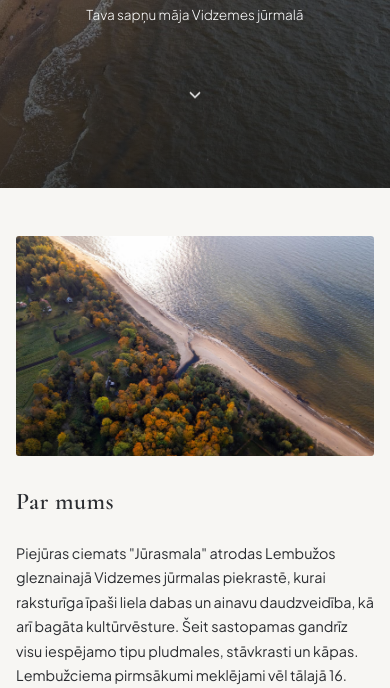
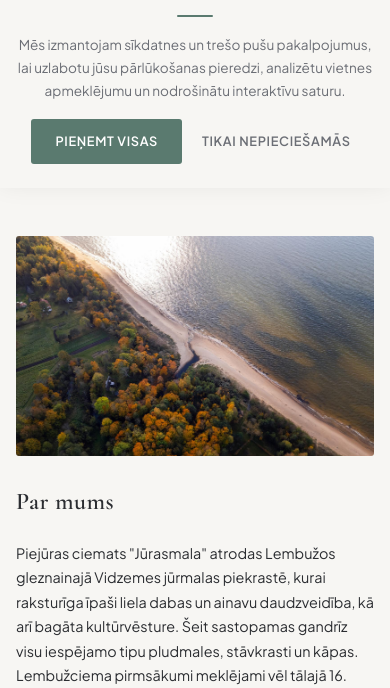
Before and after one commit to kilupskalvis/jurasmala, a plain HTML site: page index.html in a window 390 px wide. Shown: the part 656-1344 px from the top of the page. Drawn offline with Linux system fonts and the light colour scheme.

Commit message:
feat: add Meta Pixel with GDPR cookie consent banner and fix mobile nav text color

```diff
--- a/index.html
+++ b/index.html
@@ -305,6 +305,17 @@
       <img class="lightbox-img" src="" alt="" />
     </div>
 
+    <div class="consent-banner" id="consentBanner" role="dialog" aria-label="Cookie consent">
+      <div class="consent-inner">
+        <div class="consent-accent"></div>
+        <p class="consent-text" data-translate="consent-text">Mēs izmantojam sīkdatnes un trešo pušu pakalpojumus, lai uzlabotu jūsu pārlūkošanas pieredzi, analizētu vietnes apmeklējumu un nodrošinātu interaktīvu saturu.</p>
+        <div class="consent-actions">
+          <button class="consent-btn consent-btn--accept" id="consentAccept" data-translate="consent-accept">Pieņemt visas</button>
+          <button class="consent-btn consent-btn--decline" id="consentDecline" data-translate="consent-decline">Tikai nepieciešamās</button>
+        </div>
+      </div>
+    </div>
+
     <script src="script.js"></script>
   </body>
 </html>
--- a/script.js
+++ b/script.js
@@ -45,7 +45,11 @@ const translations = {
     'social-title': 'Sekojiet mums',
     'copyright': 'Visas tiesības aizsargātas © 2026 jurasmala.lv',
     'map-load-text': 'Noklikšķiniet, lai ielādētu karti',
-    'map-load-note': 'Tiks ielādēts Google Maps'
+    'map-load-note': 'Tiks ielādēts Google Maps',
+    'consent-title': 'Privātuma iestatījumi',
+    'consent-text': 'Mēs izmantojam sīkdatnes un trešo pušu pakalpojumus, lai uzlabotu jūsu pārlūkošanas pieredzi, analizētu vietnes apmeklējumu un nodrošinātu interaktīvu saturu.',
+    'consent-accept': 'Pieņemt visas',
+    'consent-decline': 'Tikai nepieciešamās'
   },
   en: {
     'nav-about': 'About Us',
@@ -87,7 +91,11 @@ const translations = {
     'social-title': 'Follow Us',
     'copyright': 'All rights reserved © 2026 jurasmala.lv',
     'map-load-text': 'Click to load map',
-    'map-load-note': 'Google Maps will be loaded'
+    'map-load-note': 'Google Maps will be loaded',
+    'consent-title': 'Privacy Settings',
+    'consent-text': 'We use cookies and third-party services to improve your browsing experience, analyze site traffic, and provide interactive content.',
+    'consent-accept': 'Accept all',
+    'consent-decline': 'Essential only'
   },
   ru: {
     'nav-about': 'О нас',
@@ -129,7 +137,11 @@ const translations = {
     'social-title': 'Следите за нами',
     'copyright': 'Все права защищены © 2026 jurasmala.lv',
     'map-load-text': 'Нажмите, чтобы загрузить карту',
-    'map-load-note': 'Будет загружен Google Maps'
+    'map-load-note': 'Будет загружен Google Maps',
+    'consent-title': 'Настройки конфиденциальности',
+    'consent-text': 'Мы используем файлы cookie и сторонние сервисы для улучшения вашего опыта просмотра, анализа посещаемости сайта и предоставления интерактивного контента.',
+    'consent-accept': 'Принять все',
+    'consent-decline': 'Только необходимые'
   }
 };
 
@@ -345,14 +357,6 @@ function initMap() {
   const placeholder = document.getElementById('mapPlaceholder');
   if (!placeholder) return;
 
-  function loadMap() {
-    placeholder.innerHTML = `<iframe
-      src="https://www.google.com/maps/embed?pb=!1m14!1m12!1m3!1d4727.158869393929!2d24.3941950789476!3d57.4670815960261!2m3!1f0!2f0!3f0!3m2!1i1024!2i768!4f13.1!5e1!3m2!1sen!2sus!4v1753264332454!5m2!1sen!2sus"
-      width="100%" height="400" style="border:0; border-radius:12px;"
-      allowfullscreen loading="lazy" referrerpolicy="no-referrer-when-downgrade"></iframe>`;
-    placeholder.classList.add('map-loaded');
-  }
-
   placeholder.addEventListener('click', loadMap);
   placeholder.addEventListener('keydown', e => {
     if (e.key === 'Enter' || e.key === ' ') {
@@ -512,6 +516,70 @@ function initRoomGallery() {
   updateArrows();
 }
 
+/* --- Cookie Consent & Meta Pixel --- */
+function loadMetaPixel() {
+  !function(f,b,e,v,n,t,s)
+  {if(f.fbq)return;n=f.fbq=function(){n.callMethod?
+  n.callMethod.apply(n,arguments):n.queue.push(arguments)};
+  if(!f._fbq)f._fbq=n;n.push=n;n.loaded=!0;n.version='2.0';
+  n.queue=[];t=b.createElement(e);t.async=!0;
+  t.src=v;s=b.getElementsByTagName(e)[0];
+  s.parentNode.insertBefore(t,s)}(window, document,'script',
+  'https://connect.facebook.net/en_US/fbevents.js');
+  fbq('init', '634309711849349');
+  fbq('track', 'PageView');
+}
+
+function loadMap() {
+  var placeholder = document.getElementById('mapPlaceholder');
+  if (!placeholder || placeholder.classList.contains('map-loaded')) return;
+  placeholder.innerHTML = '<iframe src="https://www.google.com/maps/embed?pb=!1m14!1m12!1m3!1d4727.158869393929!2d24.3941950789476!3d57.4670815960261!2m3!1f0!2f0!3f0!3m2!1i1024!2i768!4f13.1!5e1!3m2!1sen!2sus!4v1753264332454!5m2!1sen!2sus" width="100%" height="400" style="border:0; border-radius:12px;" allowfullscreen loading="lazy" referrerpolicy="no-referrer-when-downgrade"></iframe>';
+  placeholder.classList.add('map-loaded');
+}
+
+function initCookieConsent() {
+  var banner = document.getElementById('consentBanner');
+  var acceptBtn = document.getElementById('consentAccept');
+  var declineBtn = document.getElementById('consentDecline');
+  if (!banner || !acceptBtn || !declineBtn) return;
+
+  var consent = localStorage.getItem('cookie-consent');
+
+  if (consent === 'accepted') {
+    loadMetaPixel();
+    loadMap();
+    return;
+  }
+
+  if (consent === 'essential') {
+    loadMap();
+    return;
+  }
+
+  banner.classList.add('active');
+
+  function hideBanner() {
+    banner.classList.add('consent-banner--hiding');
+    setTimeout(function() {
+      banner.classList.remove('active');
+      banner.classList.remove('consent-banner--hiding');
+    }, 350);
+  }
+
+  acceptBtn.addEventListener('click', function() {
+    localStorage.setItem('cookie-consent', 'accepted');
+    hideBanner();
+    loadMetaPixel();
+    loadMap();
+  });
+
+  declineBtn.addEventListener('click', function() {
+    localStorage.setItem('cookie-consent', 'essential');
+    hideBanner();
+    loadMap();
+  });
+}
+
 /* --- Init All --- */
 document.addEventListener('DOMContentLoaded', () => {
   updateMobileLangButtons('lv');
@@ -523,6 +591,7 @@ document.addEventListener('DOMContentLoaded', () => {
   initScrollReveal();
   initImageLoading();
   initMap();
+  initCookieConsent();
   initLightbox();
   initPlotFilters();
   initRoomGallery();
--- a/styles.css
+++ b/styles.css
@@ -1,16 +1,13 @@
-/* ============================================================
-   JŪRASMALA — Nordic Coastal Luxury
-   Static site styles. No build step. GitHub Pages compatible.
-   ============================================================ */
-
-/* --- Self-hosted Fonts --- */
 @font-face {
   font-family: "Cormorant Garamond";
   font-style: normal;
   font-weight: 300 700;
   font-display: swap;
   src: url(fonts/cormorant-garamond-latin-ext.woff2) format("woff2");
-  unicode-range: U+0100-02BA, U+02BD-02C5, U+02C7-02CC, U+02CE-02D7, U+02DD-02FF, U+0304, U+0308, U+0329, U+1D00-1DBF, U+1E00-1E9F, U+1EF2-1EFF, U+2020, U+20A0-20AB, U+20AD-20C0, U+2113, U+2C60-2C7F, U+A720-A7FF;
+  unicode-range:
+    U+0100-02BA, U+02BD-02C5, U+02C7-02CC, U+02CE-02D7, U+02DD-02FF, U+0304,
+    U+0308, U+0329, U+1D00-1DBF, U+1E00-1E9F, U+1EF2-1EFF, U+2020, U+20A0-20AB,
+    U+20AD-20C0, U+2113, U+2C60-2C7F, U+A720-A7FF;
 }
 @font-face {
   font-family: "Cormorant Garamond";
@@ -18,7 +15,10 @@
   font-weight: 300 700;
   font-display: swap;
   src: url(fonts/cormorant-garamond-latin.woff2) format("woff2");
-  unicode-range: U+0000-00FF, U+0131, U+0152-0153, U+02BB-02BC, U+02C6, U+02DA, U+02DC, U+0304, U+0308, U+0329, U+2000-206F, U+20AC, U+2122, U+2191, U+2193, U+2212, U+2215, U+FEFF, U+FFFD;
+  unicode-range:
+    U+0000-00FF, U+0131, U+0152-0153, U+02BB-02BC, U+02C6, U+02DA, U+02DC,
+    U+0304, U+0308, U+0329, U+2000-206F, U+20AC, U+2122, U+2191, U+2193, U+2212,
+    U+2215, U+FEFF, U+FFFD;
 }
 @font-face {
   font-family: "Plus Jakarta Sans";
@@ -26,7 +26,10 @@
   font-weight: 300 600;
   font-display: swap;
   src: url(fonts/plus-jakarta-sans-latin-ext.woff2) format("woff2");
-  unicode-range: U+0100-02BA, U+02BD-02C5, U+02C7-02CC, U+02CE-02D7, U+02DD-02FF, U+0304, U+0308, U+0329, U+1D00-1DBF, U+1E00-1E9F, U+1EF2-1EFF, U+2020, U+20A0-20AB, U+20AD-20C0, U+2113, U+2C60-2C7F, U+A720-A7FF;
+  unicode-range:
+    U+0100-02BA, U+02BD-02C5, U+02C7-02CC, U+02CE-02D7, U+02DD-02FF, U+0304,
+    U+0308, U+0329, U+1D00-1DBF, U+1E00-1E9F, U+1EF2-1EFF, U+2020, U+20A0-20AB,
+    U+20AD-20C0, U+2113, U+2C60-2C7F, U+A720-A7FF;
 }
 @font-face {
   font-family: "Plus Jakarta Sans";
@@ -34,7 +37,10 @@
   font-weight: 300 600;
   font-display: swap;
   src: url(fonts/plus-jakarta-sans-latin.woff2) format("woff2");
-  unicode-range: U+0000-00FF, U+0131, U+0152-0153, U+02BB-02BC, U+02C6, U+02DA, U+02DC, U+0304, U+0308, U+0329, U+2000-206F, U+20AC, U+2122, U+2191, U+2193, U+2212, U+2215, U+FEFF, U+FFFD;
+  unicode-range:
+    U+0000-00FF, U+0131, U+0152-0153, U+02BB-02BC, U+02C6, U+02DA, U+02DC,
+    U+0304, U+0308, U+0329, U+2000-206F, U+20AC, U+2122, U+2191, U+2193, U+2212,
+    U+2215, U+FEFF, U+FFFD;
 }
 
 /* --- Custom Properties --- */
@@ -192,7 +198,9 @@ body {
   height: var(--header-h);
   z-index: 100;
   color: var(--text-light);
-  transition: background-color var(--transition-base), box-shadow var(--transition-base);
+  transition:
+    background-color var(--transition-base),
+    box-shadow var(--transition-base);
 }
 
 .header.scrolled {
@@ -232,7 +240,9 @@ body {
   font-weight: 500;
   padding: 0.4rem 0.6rem;
   border-bottom: 2px solid transparent;
-  transition: opacity var(--transition-base), border-color var(--transition-base);
+  transition:
+    opacity var(--transition-base),
+    border-color var(--transition-base);
   white-space: nowrap;
 }
 
@@ -320,7 +330,9 @@ body {
   height: 2px;
   background: var(--text-light);
   border-radius: 2px;
-  transition: transform var(--transition-base), opacity var(--transition-base);
+  transition:
+    transform var(--transition-base),
+    opacity var(--transition-base);
 }
 
 .hamburger[aria-expanded="true"] span:nth-child(1) {
@@ -355,6 +367,7 @@ body {
   width: 280px;
   height: 100%;
   background: var(--bg-dark);
+  color: var(--text-light);
   z-index: 99;
   transform: translateX(100%);
   transition: transform var(--transition-base);
@@ -396,7 +409,9 @@ body {
   font-weight: 600;
   border-radius: 6px;
   border: 1px solid var(--border-light);
-  transition: background var(--transition-base), border-color var(--transition-base);
+  transition:
+    background var(--transition-base),
+    border-color var(--transition-base);
 }
 
 .mobile-lang-btn.active {
@@ -423,11 +438,13 @@ body {
   position: absolute;
   inset: 0;
   background:
-    linear-gradient(to top,
+    linear-gradient(
+      to top,
       rgba(20, 20, 20, 0.7) 0%,
       rgba(20, 20, 20, 0.35) 35%,
       rgba(20, 20, 20, 0.1) 55%,
-      transparent 75%),
+      transparent 75%
+    ),
     url("data/coastal_image.jpg") center / cover;
   z-index: 0;
   opacity: 0;
@@ -460,8 +477,12 @@ body {
 }
 
 @keyframes hero-shimmer {
-  0% { background-position: 200% 0; }
-  100% { background-position: -200% 0; }
+  0% {
+    background-position: 200% 0;
+  }
+  100% {
+    background-position: -200% 0;
+  }
 }
 
 .hero-content {
@@ -500,15 +521,22 @@ body {
 }
 
 @keyframes bounce {
-  0%, 100% { transform: translateY(0); }
-  50% { transform: translateY(8px); }
+  0%,
+  100% {
+    transform: translateY(0);
+  }
+  50% {
+    transform: translateY(8px);
+  }
 }
 
 /* Hero load animation initial states */
 .anim-hero {
   opacity: 0;
   transform: translateY(16px);
-  transition: opacity 0.7s ease, transform 0.7s ease;
+  transition:
+    opacity 0.7s ease,
+    transform 0.7s ease;
 }
 
 .anim-hero.visible {
@@ -654,7 +682,9 @@ body {
   align-items: center;
   justify-content: center;
   z-index: 2;
-  transition: background var(--transition-base), opacity var(--transition-base);
+  transition:
+    background var(--transition-base),
+    opacity var(--transition-base);
 }
 
 .room-gallery-arrow--left {
@@ -742,7 +772,10 @@ body {
   font-weight: 500;
   border: 1px solid var(--border-dark);
   color: var(--text-dark);
-  transition: background var(--transition-base), color var(--transition-base), border-color var(--transition-base);
+  transition:
+    background var(--transition-base),
+    color var(--transition-base),
+    border-color var(--transition-base);
 }
 
 .filter-tab.active {
@@ -890,7 +923,9 @@ body {
   padding: 0.45rem 1rem;
   border: 1px solid rgba(255, 255, 255, 0.25);
   border-radius: 3px;
-  transition: background var(--transition-base), border-color var(--transition-base);
+  transition:
+    background var(--transition-base),
+    border-color var(--transition-base);
 }
 
 /* --- Footer --- */
@@ -955,7 +990,9 @@ body {
   border: 1px solid var(--border-light);
   border-radius: 4px;
   color: var(--text-light);
-  transition: background var(--transition-base), transform var(--transition-base);
+  transition:
+    background var(--transition-base),
+    transform var(--transition-base);
 }
 
 .footer-copyright {
@@ -1027,12 +1064,140 @@ body {
 .reveal {
   opacity: 0;
   transform: translateY(20px);
-  transition: opacity 0.7s ease, transform 0.7s ease;
+  transition:
+    opacity 0.7s ease,
+    transform 0.7s ease;
 }
 
 .reveal.visible {
   opacity: 1;
   transform: translateY(0);
+}
+
+/* --- Cookie Consent Banner --- */
+.consent-banner {
+  position: fixed;
+  bottom: 0;
+  left: 0;
+  right: 0;
+  z-index: 2000;
+  background: var(--bg-light);
+  border-top: 1px solid var(--border-dark);
+  box-shadow: 0 -4px 24px rgba(0, 0, 0, 0.08);
+  display: none;
+  animation: consent-slide-up 0.5s cubic-bezier(0.22, 1, 0.36, 1);
+}
+
+.consent-banner.active {
+  display: block;
+}
+
+.consent-banner--hiding {
+  animation: consent-slide-down 0.35s ease forwards;
+}
+
+@keyframes consent-slide-up {
+  from {
+    transform: translateY(100%);
+  }
+  to {
+    transform: translateY(0);
+  }
+}
+
+@keyframes consent-slide-down {
+  from {
+    transform: translateY(0);
+  }
+  to {
+    transform: translateY(100%);
+  }
+}
+
+.consent-inner {
+  max-width: var(--container-max);
+  margin: 0 auto;
+  padding: 1.5rem var(--container-pad);
+  display: flex;
+  align-items: center;
+  gap: 2rem;
+}
+
+.consent-accent {
+  width: 36px;
+  height: 2px;
+  background: var(--accent);
+  flex-shrink: 0;
+  border-radius: 1px;
+}
+
+.consent-text {
+  font-size: 0.85rem;
+  line-height: 1.7;
+  color: var(--text-muted-dark);
+  flex: 1;
+}
+
+.consent-actions {
+  display: flex;
+  gap: 0.75rem;
+  flex-shrink: 0;
+  align-items: center;
+}
+
+.consent-btn {
+  white-space: nowrap;
+  transition:
+    background var(--transition-base),
+    color var(--transition-base);
+}
+
+.consent-btn--accept {
+  background: var(--accent);
+  color: var(--text-light);
+  padding: 0.7rem 1.5rem;
+  font-size: 0.8rem;
+  font-weight: 600;
+  letter-spacing: 0.05em;
+  text-transform: uppercase;
+  border-radius: 3px;
+}
+
+.consent-btn--decline {
+  color: var(--text-muted-dark);
+  font-size: 0.8rem;
+  font-weight: 600;
+  letter-spacing: 0.05em;
+  text-transform: uppercase;
+  padding: 0.7rem 0.5rem;
+}
+
+@media (hover: hover) {
+  .consent-btn--accept:hover {
+    background: #4d6b61;
+  }
+
+  .consent-btn--decline:hover {
+    color: var(--accent);
+  }
+}
+
+@media (max-width: 768px) {
+  .consent-inner {
+    flex-direction: column;
+    text-align: center;
+    gap: 1rem;
+    padding: 1.5rem var(--container-pad);
+  }
+
+  .consent-accent {
+    margin: 0 auto;
+  }
+
+  .consent-actions {
+    width: 100%;
+    justify-content: center;
+  }
 }
 
 /* --- Focus States --- */
@@ -1272,8 +1437,10 @@ body {
     margin: 0 calc(var(--container-pad) * -1);
     border-radius: 0;
     background:
-      linear-gradient(to right, #ffffff 30%, transparent) left center / 40px 100% no-repeat,
-      linear-gradient(to left, #ffffff 30%, transparent) right center / 40px 100% no-repeat,
+      linear-gradient(to right, #ffffff 30%, transparent) left center / 40px
+        100% no-repeat,
+      linear-gradient(to left, #ffffff 30%, transparent) right center / 40px
+        100% no-repeat,
       #ffffff;
     background-attachment: local, local, scroll;
   }
```
